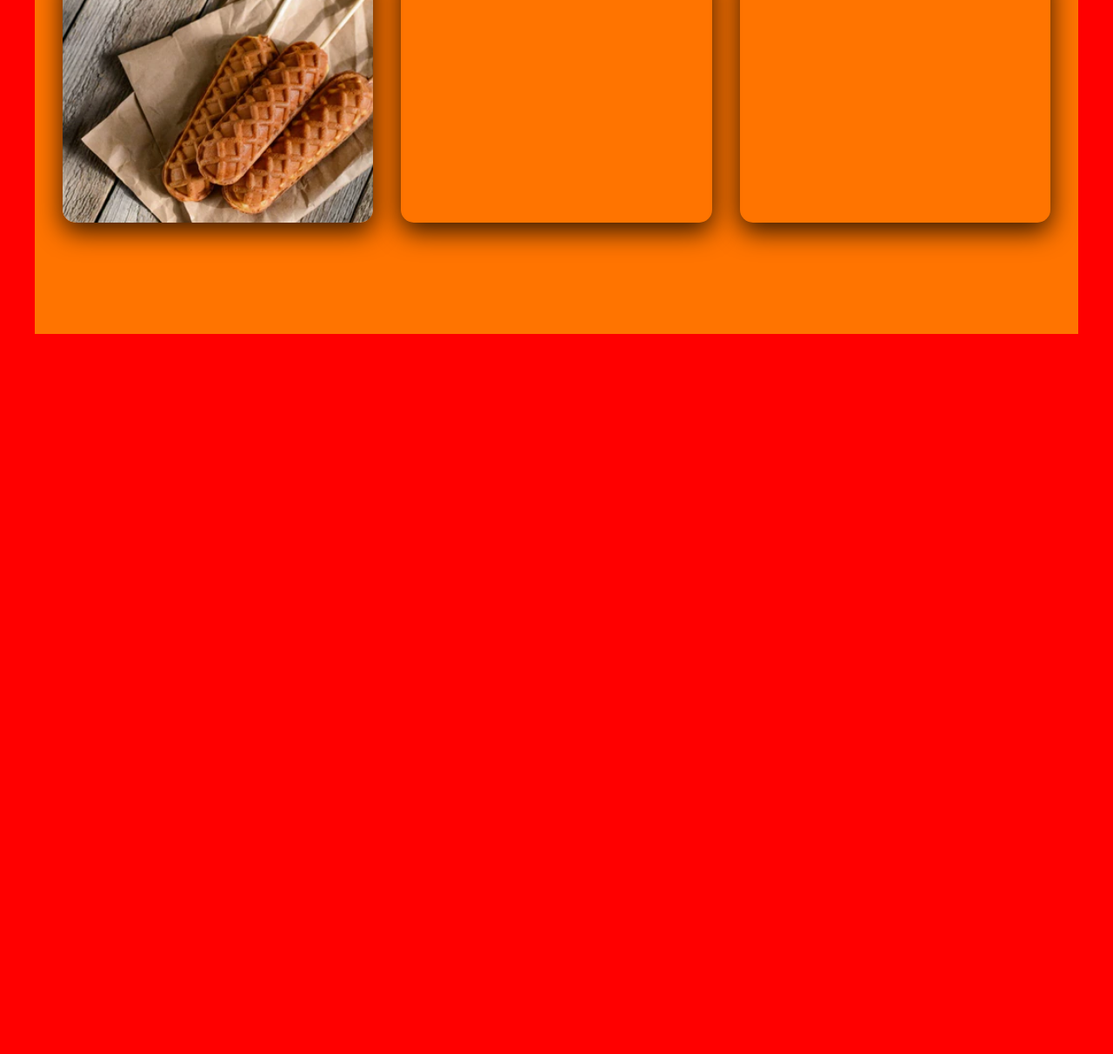
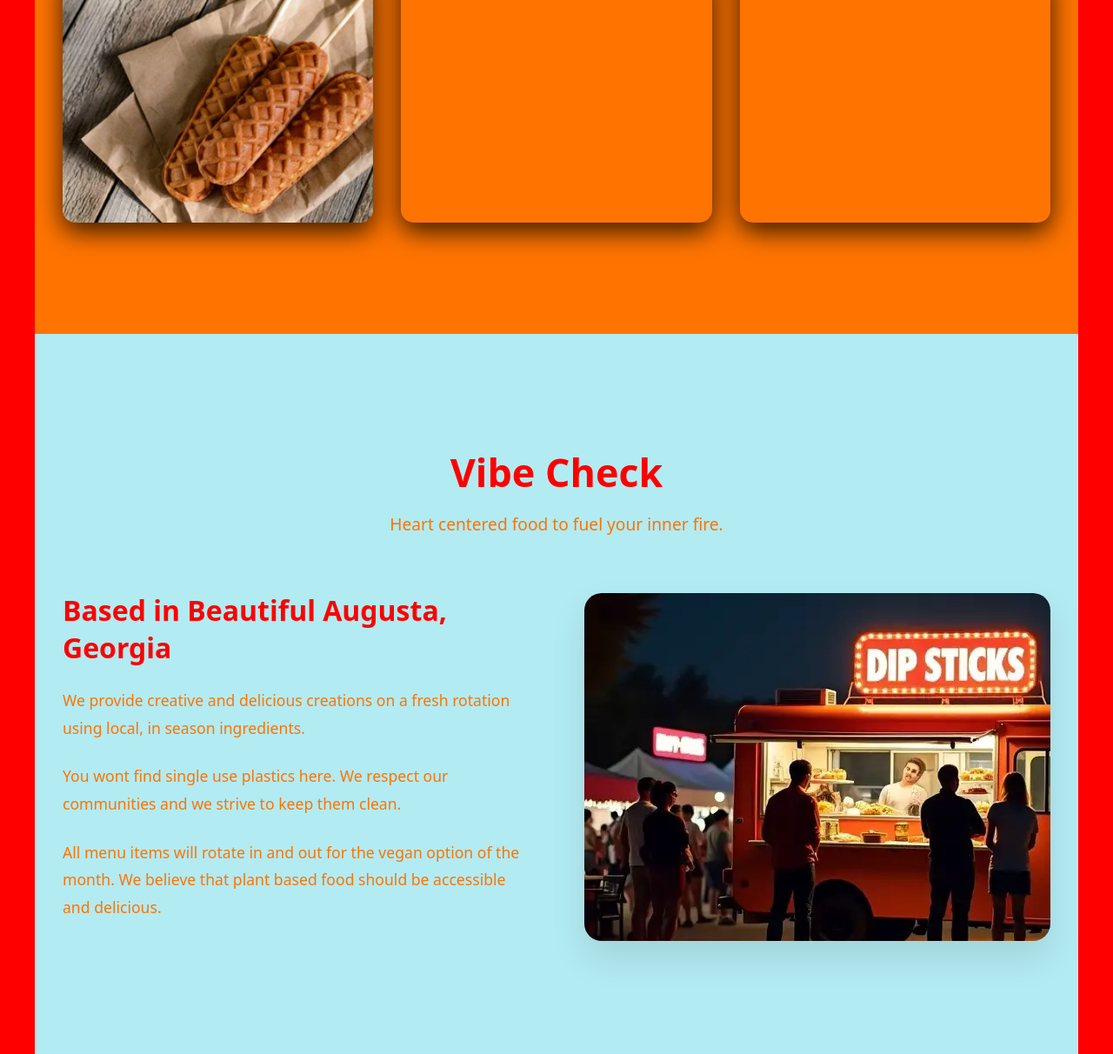
Before and after one commit to Will-rd/foooooood, a plain HTML site: page index.html in a window 1280 px wide. Shown: the part 1472-2684 px from the top of the page at 87% size. Before the commit the page ends 1856 px from the top, so only its background shows below. Drawn offline with Linux system fonts and the light colour scheme; a web font is replaced by a local one.

Commit message:
added the vibe section and included styles.

```diff
--- a/assets/styles.css
+++ b/assets/styles.css
@@ -253,7 +253,60 @@ section {
     60% {transform: translateY(-10px);}
 }
 
+/* Vibe Section */
 
+.vibe {
+    background-color: var(--bluePastel);
+}
+
+.vibe p {
+    color: #ff7400;
+}
+
+.vibe-content {
+    display: grid;
+    grid-template-columns: 1fr 1fr;
+    gap: 4rem;
+    align-items: center;
+}
+
+.vibe-text h3 {
+    font-size: 2rem;
+    margin-bottom: 1.5rem;
+    color: var(--darkRed);
+}
+
+.vibe-text p {
+    font-size: 1.1rem;
+    line-height: 1.8;
+    color: var(--orangeDark);
+    margin-bottom: 1.5rem;
+}
+
+.vibe-image {
+    border-radius: 20px;
+    overflow: hidden;
+    box-shadow: 0 20px 40px rgba(0, 0, 0, 0.1);
+    position: relative;
+    height: 400px;
+    background: linear-gradient(45deg, var(--midOrange), var(--darkRed));
+    background: url(../bucket/foodTruck.webp);
+    object-fit: cover;
+    display: flex;
+    align-items: center;
+    justify-content: center;
+}
+
+.about-image::before {
+    content: '';
+    position: absolute;
+    top: 20px;
+    left: 20px;
+    right: 20px;
+    bottom: 20px;
+    background: url(../bucket/foodTruck.webp);
+    border-radius: 10px;
+}
 
 /* Responsive */
 @media (max-width: 992px) {
@@ -313,7 +366,6 @@ section {
     .hero h1 {
         font-size: 2.2rem;
         margin-top: 50px;
-        display: ;
     }
 
     .section-header h2 {
--- a/index.html
+++ b/index.html
@@ -72,7 +72,7 @@
                 <img src="./bucket/waffle.webp" alt="a waffle on a stick with fried chicken inside">
                 <div class="food-overlay">
                     <h3>Chicken & Waffle on a stick</h3>
-                    <p>Crispy fried chicken battered and pressed in a waffle iron. Served with a hot honey syrup. (Nashville Hot style available)</p>
+                    <p>Crispy fried chicken battered and pressed in a waffle iron. Served with a hot honey syrup.</p>
                 </div>
             </div>
             <div class="food-item animate-on-scroll">
@@ -91,6 +91,22 @@
             </div>
         </div>
      </section>
+     <!-- Vibes Section -->
+      <section class="vibe" id="vibe">
+        <div class="section-header animate-on-scroll">
+            <h2>Vibe Check</h2>
+            <p>Heart centered food to fuel your inner fire.</p>
+        </div>
+        <div class="vibe-content">
+            <div class="vibe-text animate-on-scroll">
+                <h3>Based in Beautiful Augusta, Georgia</h3>
+                <p>We provide creative and delicious creations on a fresh rotation using local, in season ingredients.</p>
+                <p>You wont find single use plastics here. We respect our communities and we strive to keep them clean.</p>
+                <p>All menu items will rotate in and out for the vegan option of the month. We believe that plant based food should be accessible and delicious.</p>
+            </div>
+            <div class="vibe-image animate-on-scroll"></div>
+        </div>
+      </section>
 </body>
 <script src="/assets/script.js"></script>
 
```
Also changed, not shown: bucket/chefWill.png (added), bucket/foodTruck.webp (added).
